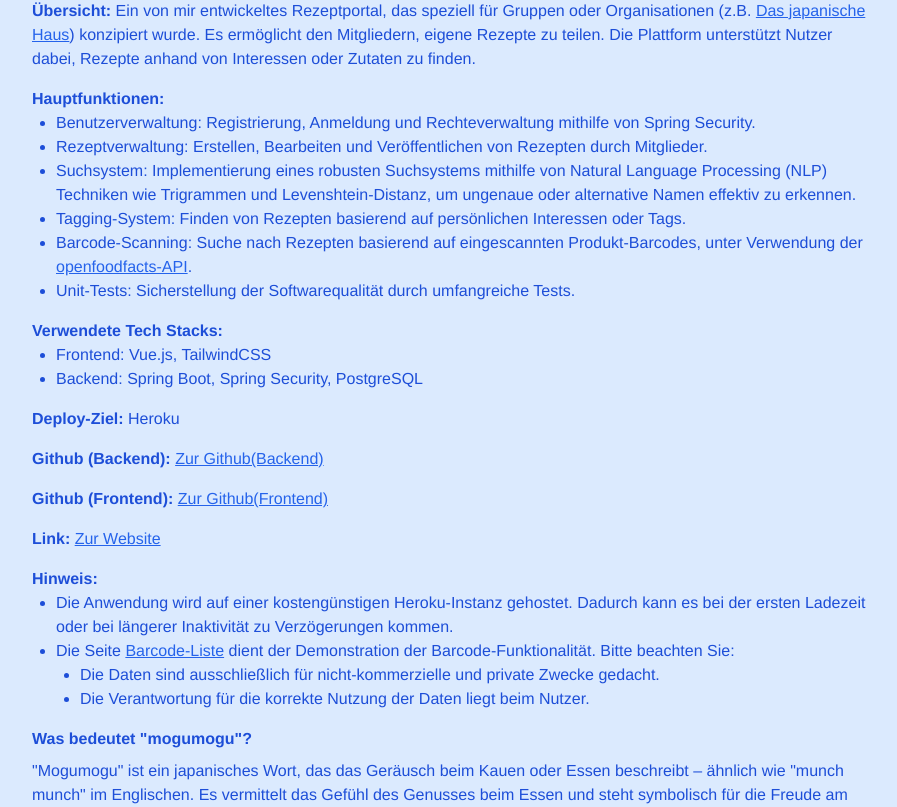
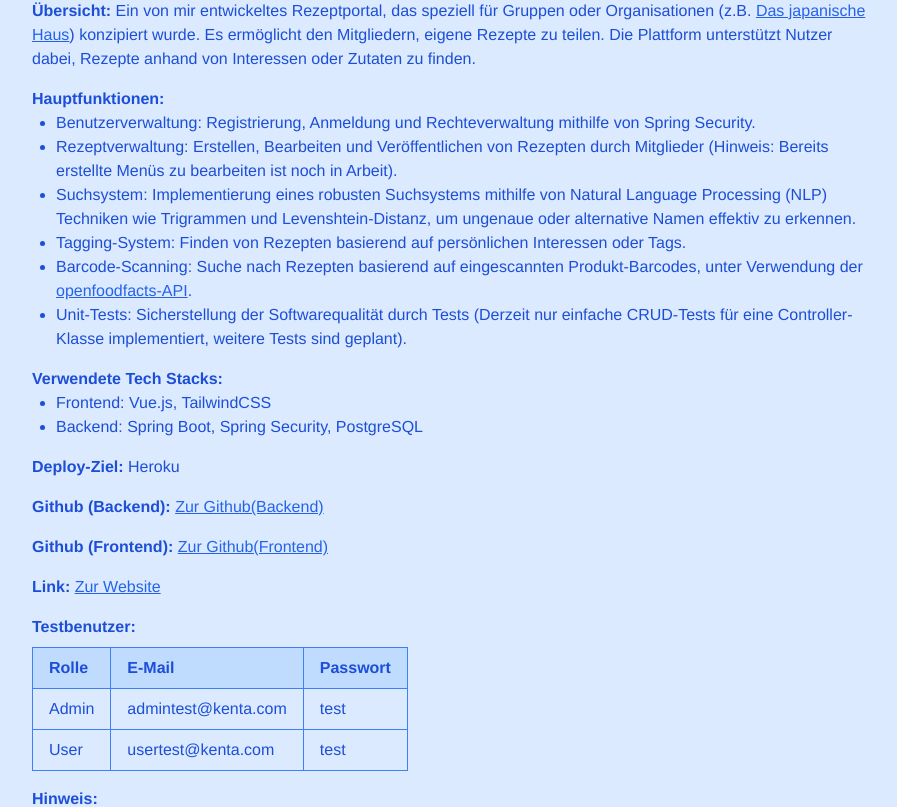
Before and after one commit to kenta-kido/000-001-ProfilePage, a Vue app: page /#/portfolio in a window 1280 px wide. Shown: the part 533-1340 px from the top of the page, without its empty margins (184-1081 px from the left). Built offline with nearby package versions, Linux system fonts and the light colour scheme.

Commit message:
change descriptions in accordance with current

```diff
--- a/src/views/PortfolioPage.vue
+++ b/src/views/PortfolioPage.vue
@@ -36,11 +36,11 @@
         <p class="mt-4 text-blue-700"><strong>Hauptfunktionen:</strong></p>
         <ul class="list-disc pl-6 text-blue-700">
           <li>Benutzerverwaltung: Registrierung, Anmeldung und Rechteverwaltung mithilfe von Spring Security.</li>
-          <li>Rezeptverwaltung: Erstellen, Bearbeiten und Veröffentlichen von Rezepten durch Mitglieder.</li>
+          <li>Rezeptverwaltung: Erstellen, Bearbeiten und Veröffentlichen von Rezepten durch Mitglieder (Hinweis: Bereits erstellte Menüs zu bearbeiten ist noch in Arbeit).</li>
           <li>Suchsystem: Implementierung eines robusten Suchsystems mithilfe von Natural Language Processing (NLP) Techniken wie Trigrammen und Levenshtein-Distanz, um ungenaue oder alternative Namen effektiv zu erkennen.</li>
           <li>Tagging-System: Finden von Rezepten basierend auf persönlichen Interessen oder Tags.</li>
           <li>Barcode-Scanning: Suche nach Rezepten basierend auf eingescannten Produkt-Barcodes, unter Verwendung der <a href="https://world.openfoodfacts.org/" target="_blank" class="text-blue-600 underline">openfoodfacts-API</a>.</li>
-          <li>Unit-Tests: Sicherstellung der Softwarequalität durch umfangreiche Tests.</li>
+          <li>Unit-Tests: Sicherstellung der Softwarequalität durch Tests (Derzeit nur einfache CRUD-Tests für eine Controller-Klasse implementiert, weitere Tests sind geplant).</li>
         </ul>
         <p class="mt-4 text-blue-700"><strong>Verwendete Tech Stacks:</strong></p>
         <ul class="list-disc pl-6 text-blue-700">
@@ -59,6 +59,29 @@
         <p class="mt-4 text-blue-700">
           <strong>Link:</strong> <a href="https://portfolio-kenta-926ed757a371.herokuapp.com/" target="_blank" class="text-blue-600 underline">Zur Website</a>
         </p>
+        <!-- Sample User Credentials -->
+        <p class="mt-4 text-blue-700"><strong>Testbenutzer:</strong></p>
+        <table class="border-collapse border border-blue-500 mt-2 text-blue-700">
+          <thead>
+            <tr class="bg-blue-200">
+              <th class="border border-blue-500 px-4 py-2">Rolle</th>
+              <th class="border border-blue-500 px-4 py-2">E-Mail</th>
+              <th class="border border-blue-500 px-4 py-2">Passwort</th>
+            </tr>
+          </thead>
+          <tbody>
+            <tr>
+              <td class="border border-blue-500 px-4 py-2">Admin</td>
+              <td class="border border-blue-500 px-4 py-2">admintest@kenta.com</td>
+              <td class="border border-blue-500 px-4 py-2">test</td>
+            </tr>
+            <tr>
+              <td class="border border-blue-500 px-4 py-2">User</td>
+              <td class="border border-blue-500 px-4 py-2">usertest@kenta.com</td>
+              <td class="border border-blue-500 px-4 py-2">test</td>
+            </tr>
+          </tbody>
+        </table>
         <p class="mt-4 text-blue-700">
           <strong>Hinweis:</strong>
         </p>
```
